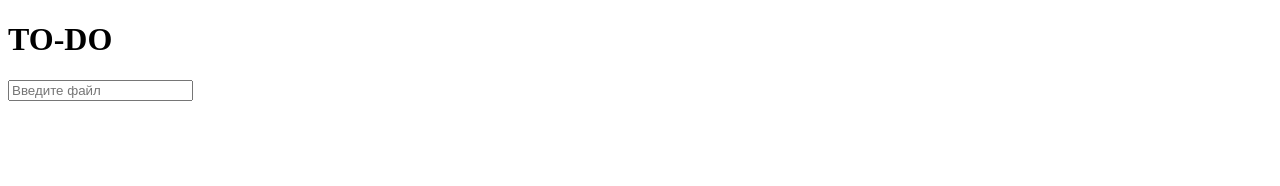
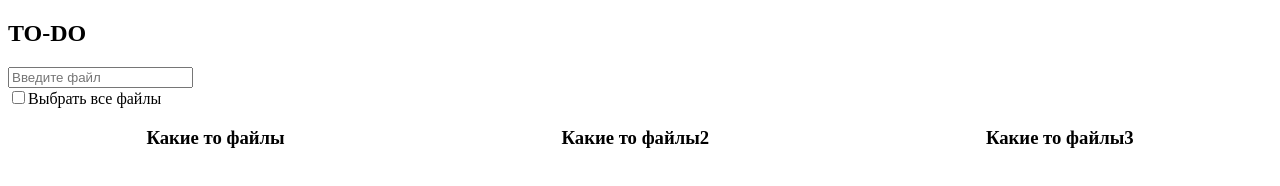
Before and after one commit to d3npl1s/vb-23-todo, a plain HTML site: page frontend/index.html in a window 1280 px wide. Drawn offline with Linux system fonts and the light colour scheme.

Commit message:
style.css

```diff
--- a/frontend/index.html
+++ b/frontend/index.html
@@ -4,9 +4,26 @@
     <meta charset="UTF-8">
     <meta name="viewport" content="width=device-width, initial-scale=1.0">
     <title>Document</title>
+    <link rel="stylesheet" href="style.css">
 </head>
 <body>
-    <h1>TO-DO</h1>
-    <input type="text" placeholder="Введите файл">
+    <section>
+        <h1>TO-DO</h1>
+        <input type="text" placeholder="Введите файл">
+    </section>
+    <section>
+        <input type="checkbox" name="Select" id=""><label for="Select">Выбрать все файлы</label>
+    </section>
+    <section class="files">
+        <div>
+            <h3>Какие то файлы</h3>
+        </div>
+        <div>
+            <h3>Какие то файлы2</h3>
+        </div>
+        <div>
+            <h3>Какие то файлы3</h3>
+        </div>
+    </section>
 </body>
 </html>
--- /dev/null
+++ b/frontend/style.css
@@ -0,0 +1,5 @@
+.files{
+    display: flex;
+    flex-direction: row;
+    justify-content: space-around;
+}
```
